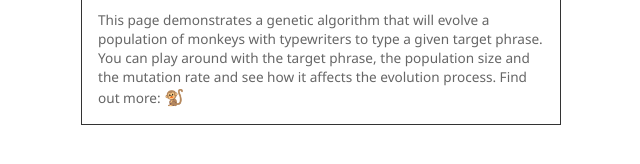
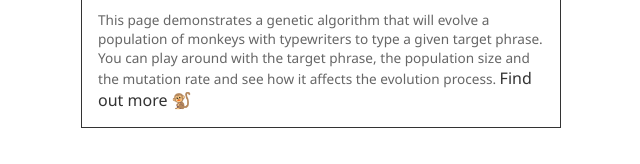
Before and after one commit to luke-codewalker/monkeys-typewriter, a plain HTML site: page index.html in a window 1280 px wide. Shown: the part 522-686 px from the top of the page, 47-687 px from the left. Drawn offline with Linux system fonts and the light colour scheme.

Commit message:
Update index.html
updated link to repo in page

```diff
--- a/index.html
+++ b/index.html
@@ -50,8 +50,8 @@
         <p class="info">
             This page demonstrates a genetic algorithm that will evolve a population of monkeys with typewriters to type a given target
             phrase. You can play around with the target phrase, the population size and the mutation rate and see how it
-            affects the evolution process. Find out more:
-            <a title="More Info" target="_blank" rel="noopener noreferrer" href="https://github.com/luke-codewalker/monkeys-typewriter/blob/master/README.md">🐒</a>
+            affects the evolution process.
+            <a title="More Info" target="_blank" rel="noopener noreferrer" href="https://github.com/luke-codewalker/monkeys-typewriter/blob/master/README.md#monkeys-with-typewriters">Find out more 🐒</a>
         </p>
     </main>
 </body>
```
